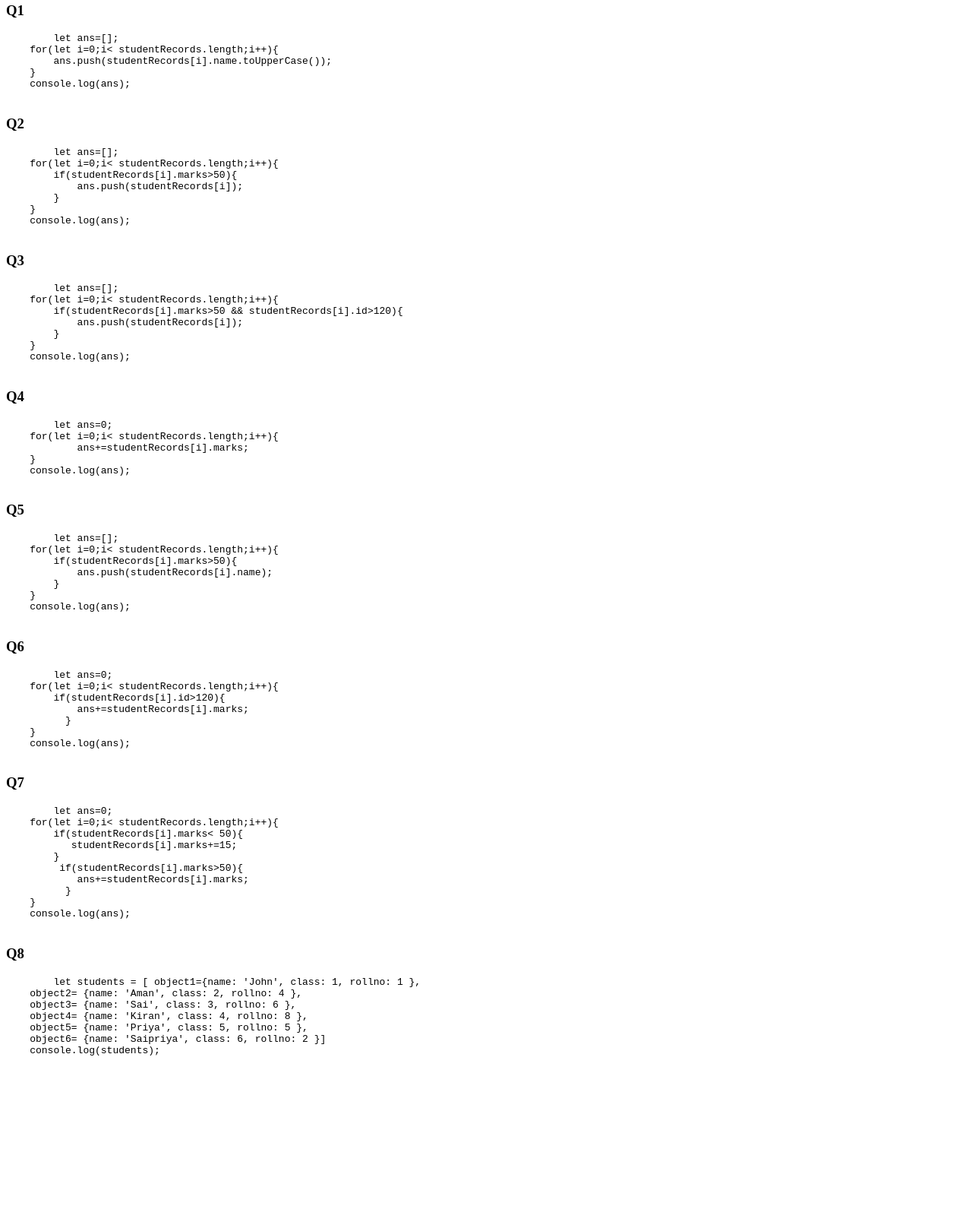
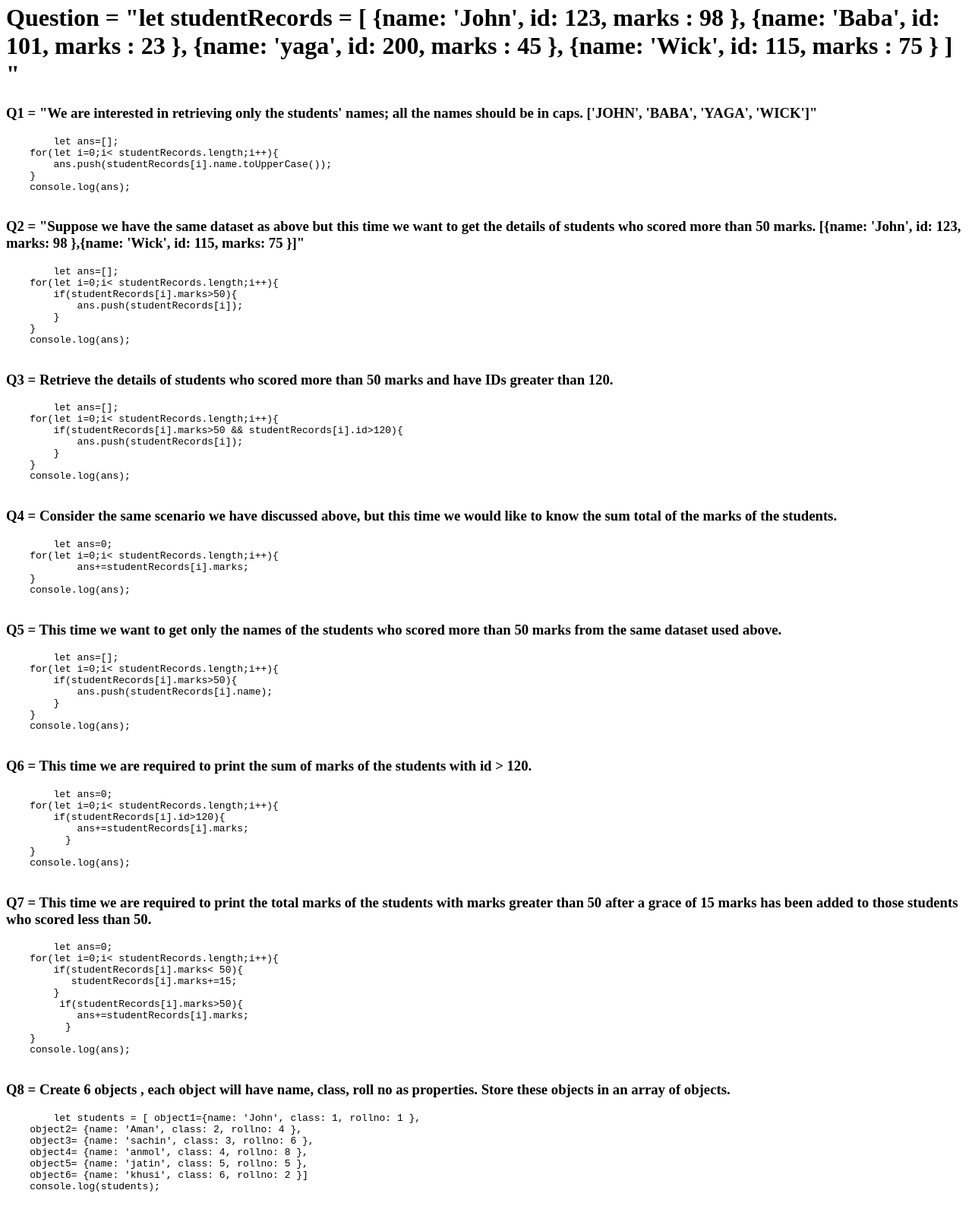
Before and after one commit to sachin7777777/JS_hands_Array-of-objects, a plain HTML site: page index.html in a window 1280 px wide. Shown: the part 16-1603 px from the top of the page at 76% size. Before the commit the page ends 1434 px from the top, so only its background shows below. Drawn offline with Linux system fonts and the light colour scheme.

Commit message:
Update index.html

```diff
--- a/index.html
+++ b/index.html
@@ -7,7 +7,13 @@
     <title>Document</title>
 </head>
 <body>
-    <h3>Q1</h3>
+    <h1>Question = "let studentRecords = [ {name: 'John', id: 123, marks : 98 },
+        {name: 'Baba', id: 101, marks : 23 },
+        {name: 'yaga', id: 200, marks : 45 },
+        {name: 'Wick', id: 115, marks : 75 } ] "</h1>
+    <h3>Q1 = "We are interested in retrieving only the students' names; all the names should be in caps.
+
+        ['JOHN', 'BABA', 'YAGA', 'WICK']"</h3>
     <pre>
         let ans=[];
     for(let i=0;i< studentRecords.length;i++){
@@ -15,7 +21,9 @@
     }
     console.log(ans);
     </pre>
-    <h3>Q2</h3>
+    <h3>Q2 = "Suppose we have the same dataset as above but this time we want to get the details of students who scored more than 50 marks.
+
+        [{name: 'John', id: 123, marks: 98 },{name: 'Wick', id: 115, marks: 75 }]"</h3>
     <pre>
         let ans=[];
     for(let i=0;i< studentRecords.length;i++){
@@ -25,7 +33,7 @@
     }
     console.log(ans);
     </pre>
-    <h3>Q3</h3>
+    <h3>Q3 = Retrieve the details of students who scored more than 50 marks and have IDs greater than 120.</h3>
     <pre>
         let ans=[];
     for(let i=0;i< studentRecords.length;i++){
@@ -35,7 +43,7 @@
     }
     console.log(ans);
     </pre>
-    <h3>Q4</h3>
+    <h3>Q4 = Consider the same scenario we have discussed above, but this time we would like to know the sum total of the marks of the students.</h3>
     <pre>
         let ans=0;
     for(let i=0;i< studentRecords.length;i++){
@@ -43,7 +51,7 @@
     }
     console.log(ans);
     </pre>
-    <h3>Q5</h3>
+    <h3>Q5 = This time we want to get only the names of the students who scored more than 50 marks from the same dataset used above.</h3>
     <pre>
         let ans=[];
     for(let i=0;i< studentRecords.length;i++){
@@ -53,7 +61,7 @@
     }
     console.log(ans);
     </pre>
-    <h3>Q6</h3>
+    <h3>Q6 = This time we are required to print the sum of marks of the students with id > 120.</h3>
     <pre>
         let ans=0;
     for(let i=0;i< studentRecords.length;i++){
@@ -63,7 +71,7 @@
     }
     console.log(ans);
     </pre>
-    <h3>Q7</h3>
+    <h3>Q7 = This time we are required to print the total marks of the students with marks greater than 50 after a grace of 15 marks has been added to those students who scored less than 50.</h3>
     <pre>
         let ans=0;
     for(let i=0;i< studentRecords.length;i++){
@@ -76,14 +84,14 @@
     }
     console.log(ans);
     </pre>
-    <h3>Q8</h3>
+    <h3>Q8 = Create 6 objects , each object will have name, class, roll no as properties. Store these objects in an array of objects. </h3>
     <pre>
         let students = [ object1={name: 'John', class: 1, rollno: 1 },
     object2= {name: 'Aman', class: 2, rollno: 4 },
-    object3= {name: 'Sai', class: 3, rollno: 6 },
-    object4= {name: 'Kiran', class: 4, rollno: 8 },
-    object5= {name: 'Priya', class: 5, rollno: 5 },
-    object6= {name: 'Saipriya', class: 6, rollno: 2 }]
+    object3= {name: 'sachin', class: 3, rollno: 6 },
+    object4= {name: 'anmol', class: 4, rollno: 8 },
+    object5= {name: 'jatin', class: 5, rollno: 5 },
+    object6= {name: 'khusi', class: 6, rollno: 2 }]
     console.log(students);
     </pre>
 </body>
```
